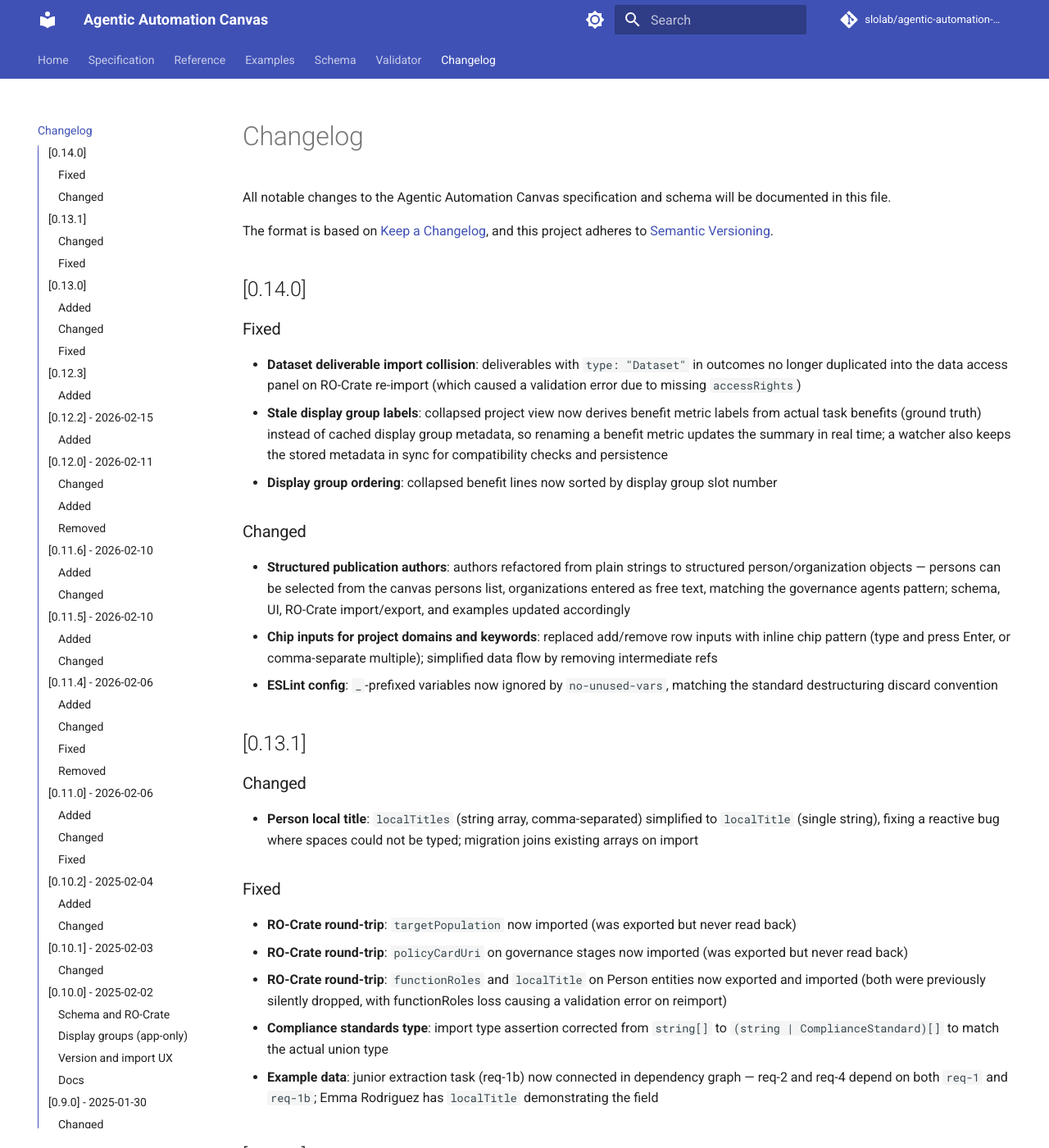
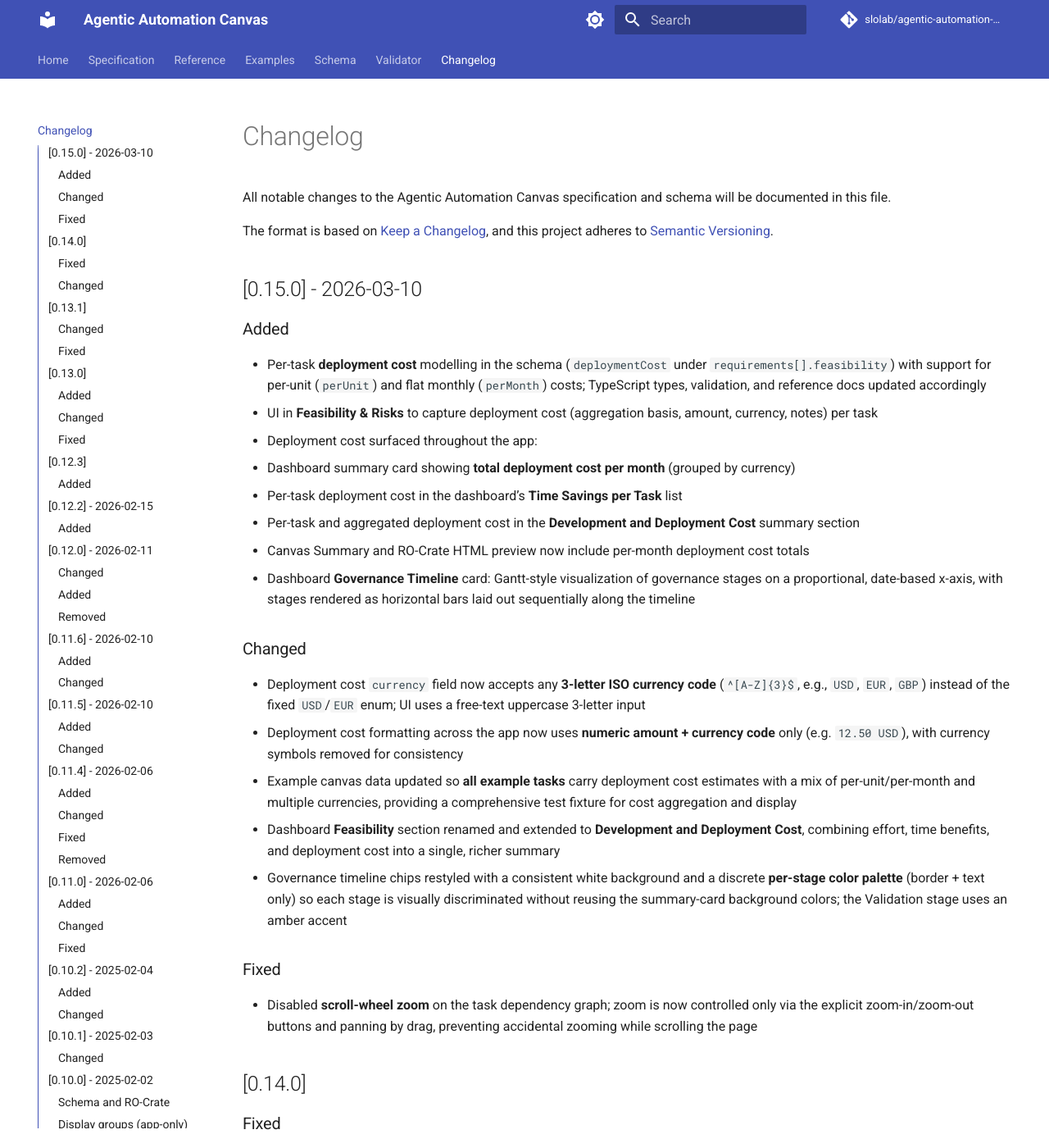
Before and after one commit to slolab/agentic-automation-canvas, an MkDocs documentation site: the page built from docs/changelog.md, in a window 1280 px wide and 1400 px high. Shown: the whole window at 82% size. Built offline with MkDocs 1.6.1 and Material for MkDocs 9.7.7, drawn with Linux system fonts in a browser that asks for light colours; comment, search, counter and statistics services are not loaded.

Commit message:
update changelog

```diff
--- a/docs/changelog.md
+++ b/docs/changelog.md
@@ -4,6 +4,28 @@ All notable changes to the Agentic Automation Canvas specification and schema wi
 
 The format is based on [Keep a Changelog](https://keepachangelog.com/en/1.0.0/),
 and this project adheres to [Semantic Versioning](https://semver.org/spec/v2.0.0.html).
+
+## [0.15.0] - 2026-03-10
+
+### Added
+- Per-task **deployment cost** modelling in the schema (`deploymentCost` under `requirements[].feasibility`) with support for per-unit (`perUnit`) and flat monthly (`perMonth`) costs; TypeScript types, validation, and reference docs updated accordingly
+- UI in **Feasibility & Risks** to capture deployment cost (aggregation basis, amount, currency, notes) per task
+- Deployment cost surfaced throughout the app:
+  - Dashboard summary card showing **total deployment cost per month** (grouped by currency)
+  - Per-task deployment cost in the dashboard’s **Time Savings per Task** list
+  - Per-task and aggregated deployment cost in the **Development and Deployment Cost** summary section
+  - Canvas Summary and RO-Crate HTML preview now include per-month deployment cost totals
+- Dashboard **Governance Timeline** card: Gantt-style visualization of governance stages on a proportional, date-based x-axis, with stages rendered as horizontal bars laid out sequentially along the timeline
+
+### Changed
+- Deployment cost `currency` field now accepts any **3-letter ISO currency code** (`^[A-Z]{3}$`, e.g., `USD`, `EUR`, `GBP`) instead of the fixed `USD`/`EUR` enum; UI uses a free-text uppercase 3-letter input
+- Deployment cost formatting across the app now uses **numeric amount + currency code** only (e.g. `12.50 USD`), with currency symbols removed for consistency
+- Example canvas data updated so **all example tasks** carry deployment cost estimates with a mix of per-unit/per-month and multiple currencies, providing a comprehensive test fixture for cost aggregation and display
+- Dashboard **Feasibility** section renamed and extended to **Development and Deployment Cost**, combining effort, time benefits, and deployment cost into a single, richer summary
+- Governance timeline chips restyled with a consistent white background and a discrete **per-stage color palette** (border + text only) so each stage is visually discriminated without reusing the summary-card background colors; the Validation stage uses an amber accent
+
+### Fixed
+- Disabled **scroll-wheel zoom** on the task dependency graph; zoom is now controlled only via the explicit zoom-in/zoom-out buttons and panning by drag, preventing accidental zooming while scrolling the page
 
 ## [0.14.0]
 
```
